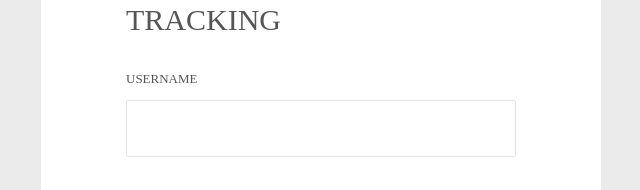
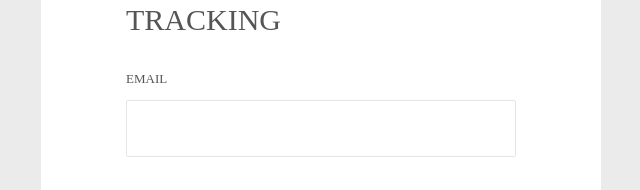
Before and after one commit to ManikMaharjan/API, a plain HTML site: page index.html in a window 1280 px wide. Shown: the part 184-374 px from the top of the page, 319-959 px from the left. Drawn offline with Linux system fonts and the light colour scheme; a web font is replaced by a local one.

Commit message:
branch commmit

```diff
--- a/index.html
+++ b/index.html
@@ -40,10 +40,10 @@
 
 
 					<span class="txt1 p-b-11">
-						Username
+						Email
 					</span>
 					<div class="wrap-input100 validate-input m-b-36" data-validate = "Username is required">
-						<input class="input100" type="text" name="username" >
+						<input class="input100" type="email" name="email" id = "email" >
 						<span class="focus-input100"></span>
 					</div>
 
```
